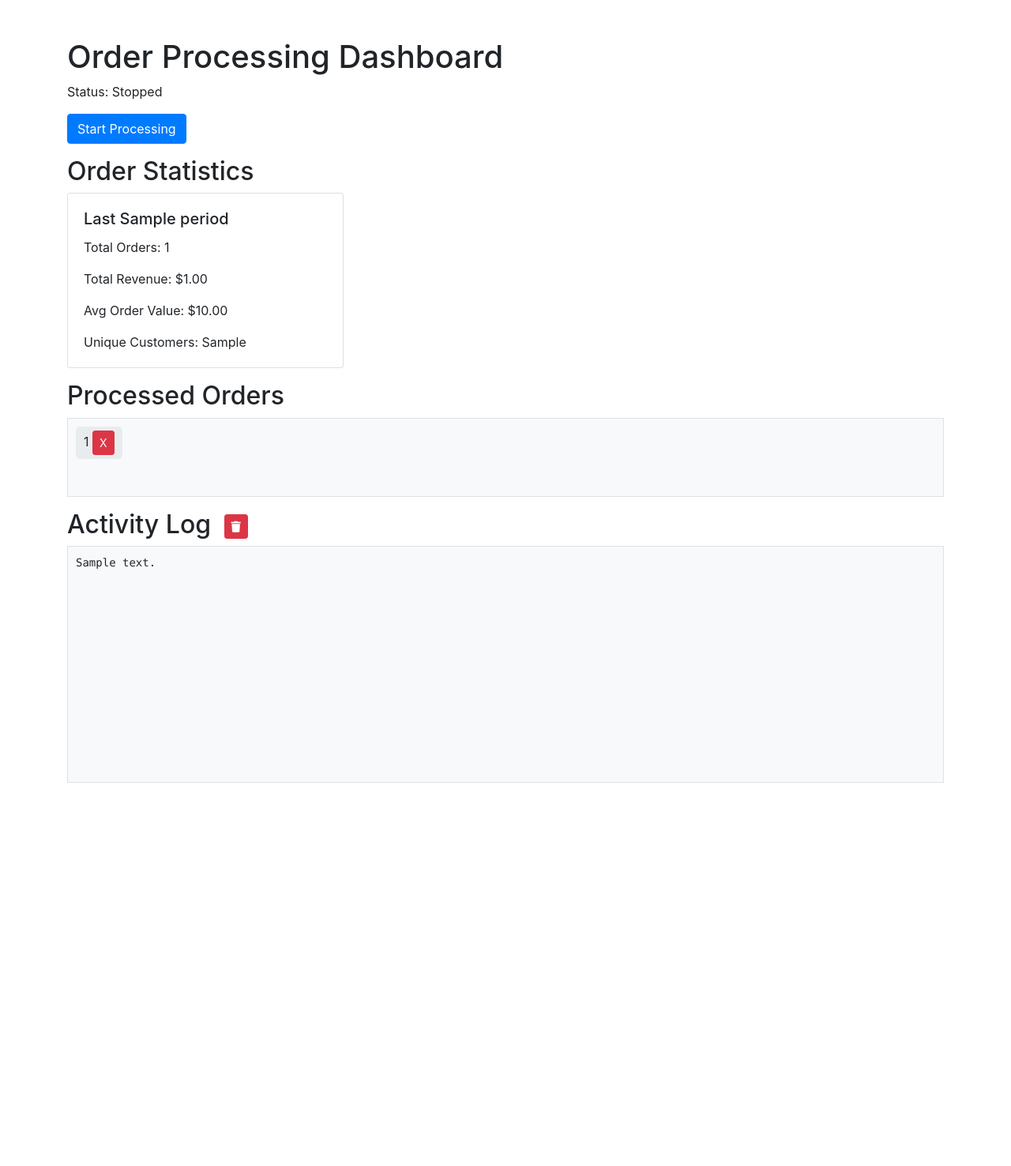
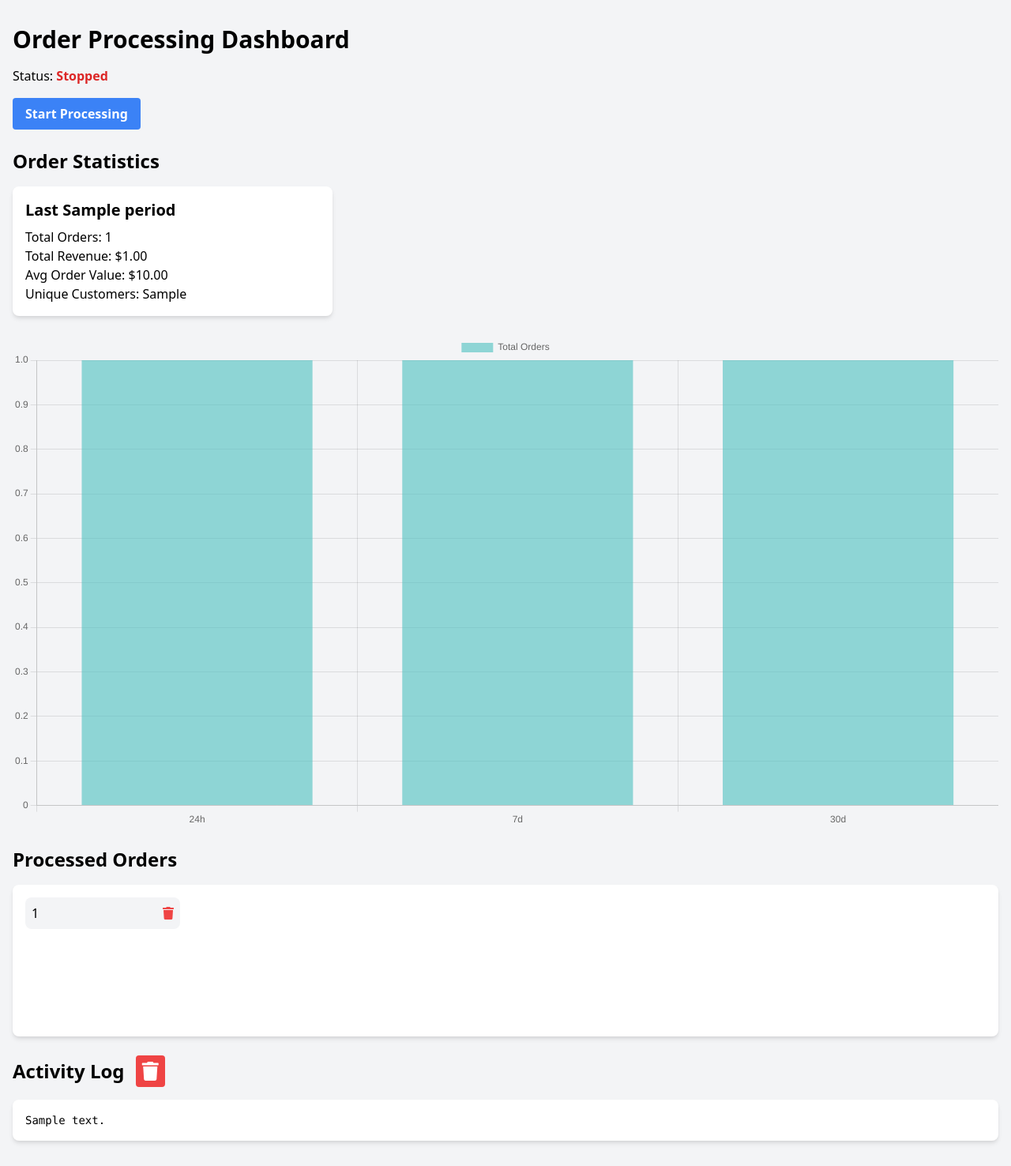
Before and after one commit to mountee32/Order-Notices, a Flask app: template templates/home.html in a window 1280 px wide. Shown: the whole page at 79% size. Before the commit the page ends 991 px from the top, so only its background shows below. Run offline with Flask 3, Linux system fonts and the light colour scheme; the template is opened without the code that fills it: most values are stand-ins (such as "Sample title", 1, 10 or a date in 2020); some libraries are stand-ins or nearby versions.

Commit message:
better ui

```diff
--- a/main.py
+++ b/main.py
@@ -24,27 +24,24 @@ keep_running = True
 
 # Configure logging
 logger = logging.getLogger('my_logger')
-logger.setLevel(logging.DEBUG)  # Change to DEBUG for more detailed logs
+logger.setLevel(logging.DEBUG)
 file_handler = logging.FileHandler('app.log')
 file_handler.setLevel(logging.DEBUG)
 formatter = logging.Formatter('%(asctime)s - %(name)s - %(levelname)s - %(message)s')
 file_handler.setFormatter(formatter)
 logger.addHandler(file_handler)
 
-# Also keep console handler for immediate feedback
 console_handler = logging.StreamHandler()
 console_handler.setLevel(logging.INFO)
 console_handler.setFormatter(formatter)
 logger.addHandler(console_handler)
 
-# Add database log handler
 class DatabaseLogHandler(logging.Handler):
 		def emit(self, record):
 				log_entry = self.format(record)
 				if "log_entries" not in db:
 						db["log_entries"] = []
-				db["log_entries"].insert(0, log_entry)  # Insert at the beginning of the list
-				# Keep only the last 1000 log entries
+				db["log_entries"].insert(0, log_entry)
 				db["log_entries"] = db["log_entries"][:1000]
 
 db_handler = DatabaseLogHandler()
@@ -59,13 +56,13 @@ def background_task():
 				all_orders = process_orders()
 				update_order_statistics(all_orders)
 				logger.info("Background task completed")
-				time.sleep(300)  # Run every 5 minutes
+				time.sleep(300)
 
 def token_required(f):
 		@wraps(f)
 		def decorated_function(*args, **kwargs):
 				token = request.args.get('token')
-				logger.info(f"Received token: {token}")  # Debugging log
+				logger.info(f"Received token: {token}")
 				if token and token == SECRET_TOKEN:
 						return f(*args, **kwargs)
 				else:
@@ -76,7 +73,7 @@ def token_required(f):
 def get_processed_orders():
 		try:
 				orders = db.get("processed_orders", [])
-				orders = list(orders)  # Ensure it's a regular Python list
+				orders = list(orders)
 				logger.debug(f"Loaded {len(orders)} processed orders from Replit DB")
 				return orders
 		except Exception as e:
@@ -91,7 +88,7 @@ def get_log_content():
 def home():
 		logger.info("Home route accessed")
 		processed_orders = get_processed_orders()
-		processed_orders.sort(reverse=True)  # Sort in descending order
+		processed_orders.sort(reverse=True)
 		log_content = get_log_content()
 		order_statistics = get_order_statistics()
 		logger.info(f"Rendering home page with order_statistics: {order_statistics}")
--- a/templates/home.html
+++ b/templates/home.html
@@ -4,80 +4,56 @@
     <meta charset="UTF-8">
     <meta name="viewport" content="width=device-width, initial-scale=1.0">
     <title>Order Processing Dashboard</title>
-    <link href="https://stackpath.bootstrapcdn.com/bootstrap/4.5.2/css/bootstrap.min.css" rel="stylesheet">
+    <link href="https://cdn.jsdelivr.net/npm/tailwindcss@2.2.19/dist/tailwind.min.css" rel="stylesheet">
     <link rel="stylesheet" href="https://cdnjs.cloudflare.com/ajax/libs/font-awesome/5.15.3/css/all.min.css">
-    <style>
-        .log-container {
-            height: 300px;
-            overflow-y: scroll;
-            background-color: #f8f9fa;
-            border: 1px solid #dee2e6;
-            padding: 10px;
-            font-family: monospace;
-        }
-        .orders-container {
-            height: 100px;
-            overflow-x: auto;
-            white-space: nowrap;
-            background-color: #f8f9fa;
-            border: 1px solid #dee2e6;
-            padding: 10px;
-        }
-        .order-id {
-            display: inline-block;
-            margin-right: 10px;
-            padding: 5px 10px;
-            background-color: #e9ecef;
-            border-radius: 5px;
-        }
-    </style>
+    <script src="https://cdn.jsdelivr.net/npm/chart.js"></script>
 </head>
-<body>
-    <div class="container mt-5">
-        <h1>Order Processing Dashboard</h1>
-        <p>Status: {% if status %}Running{% else %}Stopped{% endif %}</p>
+<body class="bg-gray-100">
+    <div class="container mx-auto px-4 py-8">
+        <h1 class="text-3xl font-bold mb-4">Order Processing Dashboard</h1>
+        <p class="mb-4">Status: <span class="font-semibold {% if status %}text-green-600{% else %}text-red-600{% endif %}">{% if status %}Running{% else %}Stopped{% endif %}</span></p>
         <form action="{{ url_for('toggle', token=request.args.get('token')) }}" method="post">
-            <button type="submit" class="btn btn-primary mb-3">
+            <button type="submit" class="bg-blue-500 hover:bg-blue-700 text-white font-bold py-2 px-4 rounded mb-6">
                 {% if status %}Stop{% else %}Start{% endif %} Processing
             </button>
         </form>
 
-        <h2>Order Statistics</h2>
-        <div class="row mb-3">
-            {% if order_statistics %}
-                {% for period, stats in order_statistics.items() %}
-                <div class="col-md-4">
-                    <div class="card">
-                        <div class="card-body">
-                            <h5 class="card-title">Last {{ period }}</h5>
-                            <p class="card-text">Total Orders: {{ stats.total_orders }}</p>
-                            <p class="card-text">Total Revenue: ${{ "%.2f"|format(stats.total_revenue) }}</p>
-                            <p class="card-text">Avg Order Value: ${{ "%.2f"|format(stats.avg_order_value) }}</p>
-                            <p class="card-text">Unique Customers: {{ stats.new_customers }}</p>
-                        </div>
-                    </div>
-                </div>
-                {% endfor %}
-            {% else %}
-                <div class="col-12">
-                    <p>No order statistics available.</p>
-                </div>
-            {% endif %}
-        </div>
-
-        <h2>Processed Orders</h2>
-        <div class="orders-container mb-3">
-            {% for order_id in processed_orders %}
-                <span class="order-id">
-                    {{ order_id }}
-                    <button class="btn btn-sm btn-danger delete-order" data-order-id="{{ order_id }}">X</button>
-                </span>
+        <h2 class="text-2xl font-semibold mb-4">Order Statistics</h2>
+        <div class="grid grid-cols-1 md:grid-cols-3 gap-4 mb-6">
+            {% for period, stats in order_statistics.items() %}
+            <div class="bg-white shadow-md rounded-lg p-4">
+                <h3 class="text-xl font-semibold mb-2">Last {{ period }}</h3>
+                <p>Total Orders: {{ stats.total_orders }}</p>
+                <p>Total Revenue: ${{ "%.2f"|format(stats.total_revenue) }}</p>
+                <p>Avg Order Value: ${{ "%.2f"|format(stats.avg_order_value) }}</p>
+                <p>Unique Customers: {{ stats.new_customers }}</p>
+            </div>
             {% endfor %}
         </div>
 
-        <h2>Activity Log <button id="clearLogBtn" class="btn btn-sm btn-danger ml-2"><i class="fas fa-trash"></i></button></h2>
-        <div class="log-container mb-3">
-            <pre>{{ log_content }}</pre>
+        <div class="mb-6">
+            <canvas id="orderChart"></canvas>
+        </div>
+
+        <h2 class="text-2xl font-semibold mb-4">Processed Orders</h2>
+        <div class="bg-white shadow-md rounded-lg p-4 mb-6">
+            <div class="h-40 overflow-y-auto">
+                <div class="grid grid-cols-2 sm:grid-cols-3 md:grid-cols-4 lg:grid-cols-6 gap-2">
+                    {% for order_id in processed_orders %}
+                    <div class="bg-gray-100 rounded-lg p-2 flex justify-between items-center">
+                        <span>{{ order_id }}</span>
+                        <button class="delete-order text-red-500 hover:text-red-700" data-order-id="{{ order_id }}">
+                            <i class="fas fa-trash"></i>
+                        </button>
+                    </div>
+                    {% endfor %}
+                </div>
+            </div>
+        </div>
+
+        <h2 class="text-2xl font-semibold mb-4">Activity Log <button id="clearLogBtn" class="bg-red-500 hover:bg-red-700 text-white font-bold py-1 px-2 rounded ml-2"><i class="fas fa-trash"></i></button></h2>
+        <div class="bg-white shadow-md rounded-lg p-4 overflow-x-auto">
+            <pre class="text-sm">{{ log_content }}</pre>
         </div>
     </div>
 
@@ -123,6 +99,32 @@
                 });
             }
         });
+
+        // Chart.js
+        var ctx = document.getElementById('orderChart').getContext('2d');
+        var chart = new Chart(ctx, {
+            type: 'bar',
+            data: {
+                labels: ['24h', '7d', '30d'],
+                datasets: [{
+                    label: 'Total Orders',
+                    data: [
+                        {{ order_statistics['24h'].total_orders }},
+                        {{ order_statistics['7d'].total_orders }},
+                        {{ order_statistics['30d'].total_orders }}
+                    ],
+                    backgroundColor: 'rgba(75, 192, 192, 0.6)'
+                }]
+            },
+            options: {
+                responsive: true,
+                scales: {
+                    y: {
+                        beginAtZero: true
+                    }
+                }
+            }
+        });
     });
     </script>
 </body>
```
